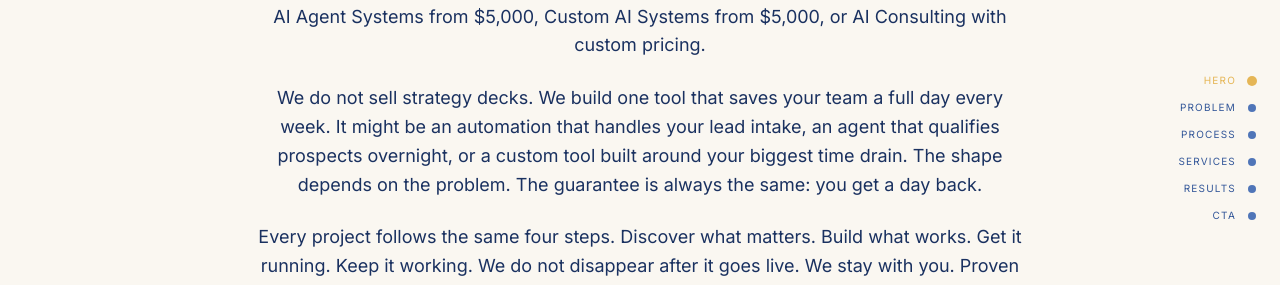
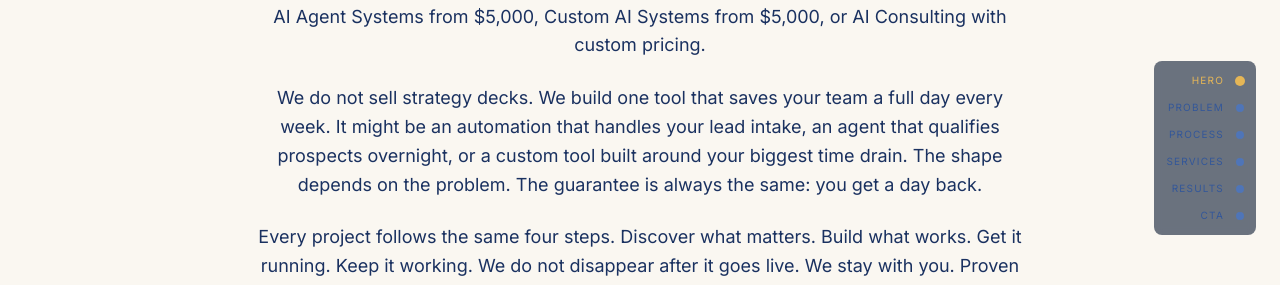
Before and after one commit to SanLuis-AI-Solutions/sanluisai-portfolio, a Next.js app: page /services in a window 1280 px wide. Shown: the part 252-537 px from the top of the page. Built offline with nearby package versions, Linux system fonts and the light colour scheme.

Commit message:
fix: chapter markers bg backdrop, services page main landmark

```diff
--- a/app/services/page.tsx
+++ b/app/services/page.tsx
@@ -23,9 +23,11 @@ export default function ServicesPage() {
       <BreadcrumbJsonLd />
       {/* Top gold accent divider */}
       <div className="h-px bg-gradient-to-r from-transparent via-gold-600/30 to-transparent" />
+      <main>
       <AnimatedSection delay={0}>
         <ServicesContent />
       </AnimatedSection>
+      </main>
     </>
   )
 }
--- a/components/ScrollProgress.tsx
+++ b/components/ScrollProgress.tsx
@@ -52,7 +52,7 @@ export default function ScrollProgress() {
       />
 
       {/* Chapter markers — side rail */}
-      <nav className="fixed right-6 top-1/2 -translate-y-1/2 z-50 hidden lg:flex flex-col items-end gap-3">
+      <nav className="fixed right-6 top-1/2 -translate-y-1/2 z-50 hidden lg:flex flex-col items-end gap-3 py-3 px-3 bg-navy-950/60 backdrop-blur-sm rounded-lg">
         {sections.map((s) => (
           <a
             key={s.id}
```
